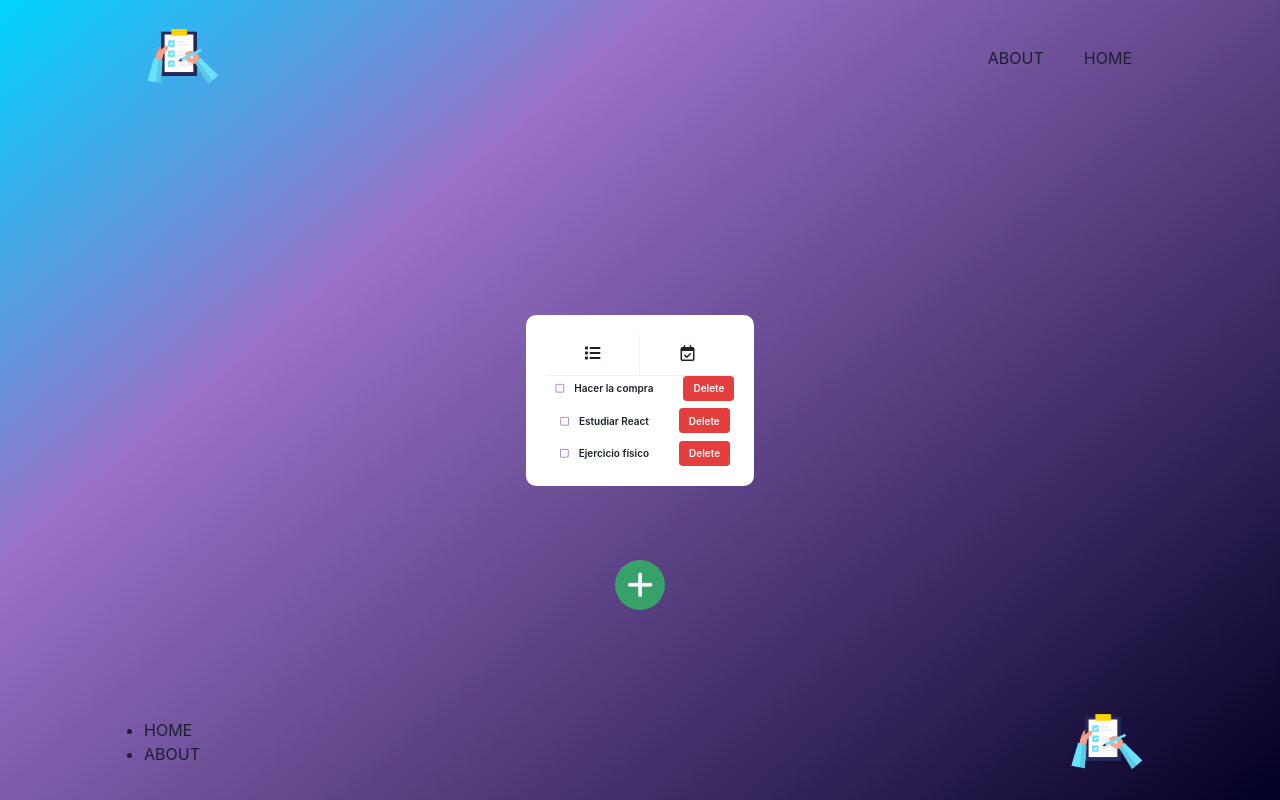
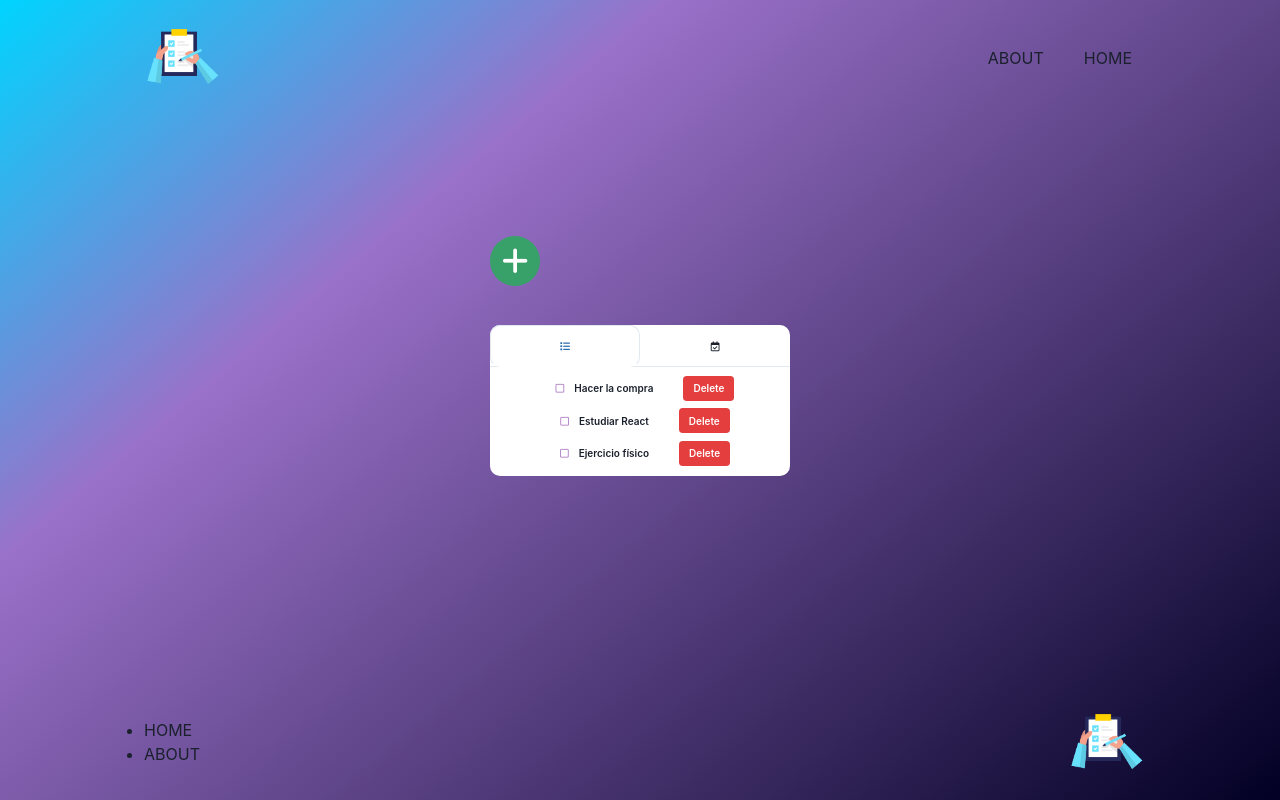
Before and after one commit to gg161087/ap_react012-ti, a React (Vite) app: page / in a window 1280 px wide. Built offline with nearby package versions, Linux system fonts and the light colour scheme.

Commit message:
add tabs

```diff
--- a/src/pages/Show.jsx
+++ b/src/pages/Show.jsx
@@ -1,5 +1,5 @@
 import { useState, useEffect } from 'react'
-import { VStack, Box, Text, Divider, Button, Center} from '@chakra-ui/react'
+import { HStack, Box, Text, Button, Center, Tabs, Tab, TabPanels, TabPanel, TabList } from '@chakra-ui/react'
 import { Header } from './../partials/Header.jsx'
 import { Footer } from './../partials/Footer.jsx'
 import { TaskList } from './../components/TaskList.jsx'
@@ -43,19 +43,23 @@ export const Show = () => {
 
     return (
         <>
-            <Header/>
-            <VStack h='max-content' p='10rem'>
-                <Box bg='#FFFFFF' p='2rem' borderRadius='1rem'>
-                    <Box display='flex' flexDirection='row' w='100%'>
-                        <Box w='50%' display='flex' justifyContent='center' p='1rem'>
-                            <i class="fa-solid fa-list"></i>
+            <Header />
+            <HStack justifyContent='center'>
+                <Tabs variant='enclosed' w='30rem' bg='white' borderRadius={'1rem'}>
+                    <TabList>
+                        <Tab w='50%' borderRadius={'1rem'}>
+                            <Box display='flex' justifyContent='center' p='1rem'>
+                                <i className="fa-solid fa-list"></i>
                             </Box>
-                        <Divider h='4rem' orientation='vertical'></Divider>
-                        <Box w='50%' display='flex' justifyContent='center' p='1rem'>
-                            <i class="fa-regular fa-calendar-check"></i>
+                        </Tab>
+                        <Tab w='50%' borderRadius={'1rem'}>
+                            <Box display='flex' justifyContent='center' p='1rem'>
+                                <i className="fa-regular fa-calendar-check"></i>
                             </Box>
-                    </Box>
-                    <Divider></Divider>
+                        </Tab>
+                    </TabList>
+                    <TabPanels>
+                        <TabPanel>
                             <Center>
                                 <TaskList
                                     tasks={tasks}
@@ -63,20 +67,30 @@ export const Show = () => {
                                     onTaskDelete={handleTaskDelete}
                                 />
                             </Center>
-                    {isFormVisible && (
+                            {isFormVisible &&
                                 <Center>
                                     <Box display='flex' justifyContent='center' alignItems='center' textAlign='center'>
                                         <TaskForm onTaskAdd={handleTaskAdd} />
                                     </Box>
                                 </Center>
-                )}
-
-                </Box>
+                            }
+                        </TabPanel>
+                        <TabPanel>
+                            <Center>
+                                <TaskList
+                                    tasks={tasks}
+                                    onTaskComplete={handleTaskComplete}
+                                    onTaskDelete={handleTaskDelete}
+                                />
+                            </Center>
+                        </TabPanel>
                     <Button colorScheme='green' borderRadius='3rem'width='50px' height='50px' p='20px' textAlign='center' fontSize='3rem' position='absolute' bottom='190px' onClick={handleButtonClick}>
-                            <i class="fa-solid fa-plus"></i>
+                            <i className="fa-solid fa-plus"></i>
                     </Button>
-            </VStack>
-            <Footer/>
+                    </TabPanels>
+                </Tabs>
+            </HStack>
+            <Footer />
         </>
     )
 }
```
Lines whose indentation alone changed are shown as unchanged.
